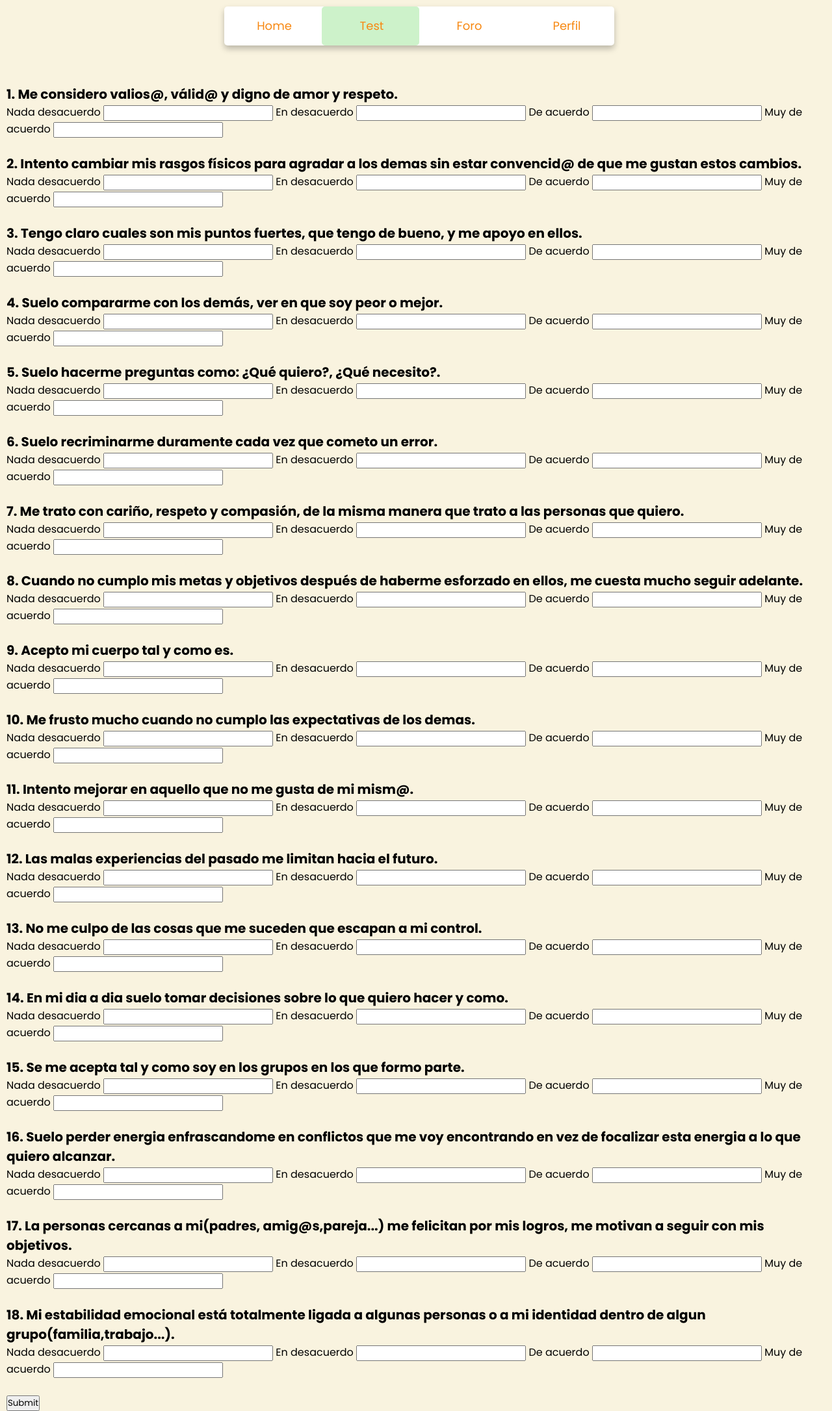
After one commit to Mry3ll0w/Proyecto-PINF, a Django app: template prpinf/app/templates/test1.html in a window 1280 px wide. The commit adds this page. Shown: the whole page at 65% size. Run offline with Django 3.2, Linux system fonts and the light colour scheme; the template is opened without the code that fills it, so the values that code supplies are empty, except form fields; tables that the repository leaves empty hold one stand-in row (values such as "Sample post"); form fields are guessed from the names that the template uses.

Commit message:
test generico hecho html

```diff
--- a/prpinf/app/templates/index.html
+++ b/prpinf/app/templates/index.html
@@ -67,8 +67,6 @@
         {{form}}
         <input type="submit">
       </form>
-
-    </form>
     <br>
 
     </div>
--- /dev/null
+++ b/prpinf/app/templates/test1.html
@@ -0,0 +1,291 @@
+<!DOCTYPE html>
+<html lang="en" dir="ltr">
+<head>
+    <meta charset="UTF-8">
+    <link rel="stylesheet" href="../../static/style.css">
+    <link href="../../static/test-generico.css" rel="stylesheet">
+</head>
+<header>
+    <div class="container">
+      <input type="radio" name="s" id="home">
+
+      <input type="radio" name="s" id="test" checked>
+      <input type="radio" name="s" id="foro">
+      <!--<input type="radio" name="s" id="help">-->
+      <input type="radio" name="s" id="perfil">
+      <nav>
+
+        <div class="slider"></div>
+
+
+        <label class="home" for="home">
+        <i class="fas fa-home"></i>Home
+        </label>
+
+
+        <label class="test" for="test">
+        <a href="test.html">
+        <i class="fas fa-blog"></i>Test
+        </a>
+        </label>
+
+        <label class="foro" for="foro">
+        <a href="foro.html">
+        <i class="fas fa-code"></i>Foro
+        </a>
+        </label>
+        <!--<label class="help" for="help">
+          <i class="fas fa-envelope"></i>
+        </label>-->
+        <label class="perfil" for="perfil">
+        <a href="perfil.html">
+        <i class="fas fa-user"></i>Perfil
+        </a>
+        </label>
+      </nav>
+    </div>
+  </header>
+
+<body class = "text">
+    <br>
+    <br>
+    <form action="" method="post">
+      {% csrf_token %}
+          <h2>1. Me considero valios@, válid@ y digno de amor y respeto.</h2>
+
+             <input type="radio" name="poll" value="option1" required>Nada desacuerdo
+              {{ PruebaPollform.value }}
+              <input type="radio" name="poll" value="option2" required>En desacuerdo
+              {{ PruebaPollform.value }}
+              <input type="radio" name="poll" value="option3" required>De acuerdo
+              {{ PruebaPollform.value }}
+              <input type="radio" name="poll" value="option4" required>Muy de acuerdo
+              {{ PruebaPollform.value }}
+
+          <br>
+          <br>
+          <h2>2. Intento cambiar mis rasgos físicos para agradar a los demas sin estar convencid@ de que me gustan estos cambios.</h2>
+
+             <input type="radio" name="poll" value="option4" required>Nada desacuerdo
+              {{ PruebaPollform.value }}
+              <input type="radio" name="poll" value="option3" required>En desacuerdo
+              {{ PruebaPollform.value }}
+              <input type="radio" name="poll" value="option2" required>De acuerdo
+              {{ PruebaPollform.value }}
+              <input type="radio" name="poll" value="option1" required>Muy de acuerdo
+              {{ PruebaPollform.value }}
+
+          <br>
+          <br>
+          <h2>3. Tengo claro cuales son mis puntos fuertes, que tengo de bueno, y me apoyo en ellos.</h2>
+
+             <input type="radio" name="poll" value="option1" required>Nada desacuerdo
+              {{ PruebaPollform.value }}
+              <input type="radio" name="poll" value="option2" required>En desacuerdo
+              {{ PruebaPollform.value }}
+              <input type="radio" name="poll" value="option3" required>De acuerdo
+              {{ PruebaPollform.value }}
+              <input type="radio" name="poll" value="option4" required>Muy de acuerdo
+              {{ PruebaPollform.value }}
+
+          <br>
+          <br>
+          <h2>4. Suelo compararme con los demás, ver en que soy peor o mejor.</h2>
+
+             <input type="radio" name="poll" value="option4" required>Nada desacuerdo
+              {{ PruebaPollform.value }}
+             <input type="radio" name="poll" value="option3" required>En desacuerdo
+              {{ PruebaPollform.value }}
+             <input type="radio" name="poll" value="option2" required>De acuerdo
+              {{ PruebaPollform.value }}
+             <input type="radio" name="poll" value="option1" required>Muy de acuerdo
+              {{ PruebaPollform.value }}
+
+          <br>
+          <br>
+          <h2>5. Suelo hacerme preguntas como: ¿Qué quiero?, ¿Qué necesito?.</h2>
+
+             <input type="radio" name="poll" value="option1" required>Nada desacuerdo
+              {{ PruebaPollform.value }}
+             <input type="radio" name="poll" value="option2" required>En desacuerdo
+              {{ PruebaPollform.value }}
+             <input type="radio" name="poll" value="option3" required>De acuerdo
+              {{ PruebaPollform.value }}
+             <input type="radio" name="poll" value="option4" required>Muy de acuerdo
+              {{ PruebaPollform.value }}
+
+          <br>
+          <br>
+          <h2>6. Suelo recriminarme duramente cada vez que cometo un error.</h2>
+
+             <input type="radio" name="poll" value="option4" required>Nada desacuerdo
+              {{ PruebaPollform.value }}
+             <input type="radio" name="poll" value="option3" required>En desacuerdo
+              {{ PruebaPollform.value }}
+             <input type="radio" name="poll" value="option2" required>De acuerdo
+              {{ PruebaPollform.value }}
+             <input type="radio" name="poll" value="option1" required>Muy de acuerdo
+              {{ PruebaPollform.value }}
+
+          <br>
+          <br>
+          <h2>7. Me trato con cariño, respeto y compasión, de la misma manera que trato a las personas que quiero.</h2>
+
+             <input type="radio" name="poll" value="option1" required>Nada desacuerdo
+              {{ PruebaPollform.value }}
+             <input type="radio" name="poll" value="option2" required>En desacuerdo
+              {{ PruebaPollform.value }}
+             <input type="radio" name="poll" value="option3" required>De acuerdo
+              {{ PruebaPollform.value }}
+             <input type="radio" name="poll" value="option4" required>Muy de acuerdo
+              {{ PruebaPollform.value }}
+
+          <br>
+          <br>
+          <h2>8. Cuando no cumplo mis metas y objetivos después de haberme esforzado en ellos, me cuesta mucho seguir adelante.</h2>
+
+             <input type="radio" name="poll" value="option4" required>Nada desacuerdo
+              {{ PruebaPollform.value }}
+             <input type="radio" name="poll" value="option3" required>En desacuerdo
+              {{ PruebaPollform.value }}
+             <input type="radio" name="poll" value="option2" required>De acuerdo
+              {{ PruebaPollform.value }}
+             <input type="radio" name="poll" value="option1" required>Muy de acuerdo
+              {{ PruebaPollform.value }}
+
+          <br>
+          <br>
+          <h2>9. Acepto mi cuerpo tal y como es.</h2>
+
+             <input type="radio" name="poll" value="option1" required>Nada desacuerdo
+              {{ PruebaPollform.value }}
+             <input type="radio" name="poll" value="option2" required>En desacuerdo
+              {{ PruebaPollform.value }}
+             <input type="radio" name="poll" value="option3" required>De acuerdo
+              {{ PruebaPollform.value }}
+             <input type="radio" name="poll" value="option4" required>Muy de acuerdo
+              {{ PruebaPollform.value }}
+
+          <br>
+          <br>
+          <h2>10. Me frusto mucho cuando no cumplo las expectativas de los demas.</h2>
+
+             <input type="radio" name="poll" value="option4" required>Nada desacuerdo
+              {{ PruebaPollform.value }}
+             <input type="radio" name="poll" value="option3" required>En desacuerdo
+              {{ PruebaPollform.value }}
+             <input type="radio" name="poll" value="option2" required>De acuerdo
+              {{ PruebaPollform.value }}
+             <input type="radio" name="poll" value="option1" required>Muy de acuerdo
+              {{ PruebaPollform.value }}
+
+          <br>
+          <br>
+          <h2>11. Intento mejorar en aquello que no me gusta de mi mism@.</h2>
+
+             <input type="radio" name="poll" value="option1" required>Nada desacuerdo
+              {{ PruebaPollform.value }}
+             <input type="radio" name="poll" value="option2" required>En desacuerdo
+              {{ PruebaPollform.value }}
+             <input type="radio" name="poll" value="option3" required>De acuerdo
+              {{ PruebaPollform.value }}
+             <input type="radio" name="poll" value="option4" required>Muy de acuerdo
+              {{ PruebaPollform.value }}
+
+          <br>
+          <br>
+          <h2>12. Las malas experiencias del pasado me limitan hacia el futuro.</h2>
+
+             <input type="radio" name="poll" value="option4" required>Nada desacuerdo
+              {{ PruebaPollform.value }}
+             <input type="radio" name="poll" value="option3" required>En desacuerdo
+              {{ PruebaPollform.value }}
+             <input type="radio" name="poll" value="option2" required>De acuerdo
+              {{ PruebaPollform.value }}
+             <input type="radio" name="poll" value="option1" required>Muy de acuerdo
+              {{ PruebaPollform.value }}
+
+          <br>
+          <br>
+          <h2>13. No me culpo de las cosas que me suceden que escapan a mi control.</h2>
+
+             <input type="radio" name="poll" value="option1" required>Nada desacuerdo
+              {{ PruebaPollform.value }}
+             <input type="radio" name="poll" value="option2" required>En desacuerdo
+              {{ PruebaPollform.value }}
+             <input type="radio" name="poll" value="option3" required>De acuerdo
+              {{ PruebaPollform.value }}
+             <input type="radio" name="poll" value="option4" required>Muy de acuerdo
+              {{ PruebaPollform.value }}
+
+          <br>
+          <br>
+          <h2>14. En mi dia a dia suelo tomar decisiones sobre lo que quiero hacer y como.</h2>
+
+             <input type="radio" name="poll" value="option1" required>Nada desacuerdo
+              {{ PruebaPollform.value }}
+             <input type="radio" name="poll" value="option2" required>En desacuerdo
+              {{ PruebaPollform.value }}
+             <input type="radio" name="poll" value="option3" required>De acuerdo
+              {{ PruebaPollform.value }}
+             <input type="radio" name="poll" value="option4" required>Muy de acuerdo
+              {{ PruebaPollform.value }}
+
+          <br>
+          <br>
+          <h2>15. Se me acepta tal y como soy en los grupos en los que formo parte.</h2>
+
+             <input type="radio" name="poll" value="option1" required>Nada desacuerdo
+              {{ PruebaPollform.value }}
+             <input type="radio" name="poll" value="option2" required>En desacuerdo
+              {{ PruebaPollform.value }}
+             <input type="radio" name="poll" value="option3" required>De acuerdo
+              {{ PruebaPollform.value }}
+             <input type="radio" name="poll" value="option4" required>Muy de acuerdo
+              {{ PruebaPollform.value }}
+
+          <br>
+          <br>
+          <h2>16. Suelo perder energia enfrascandome en conflictos que me voy encontrando en vez de focalizar esta energia a lo que quiero alcanzar.</h2>
+
+             <input type="radio" name="poll" value="option4" required>Nada desacuerdo
+              {{ PruebaPollform.value }}
+             <input type="radio" name="poll" value="option3" required>En desacuerdo
+              {{ PruebaPollform.value }}
+             <input type="radio" name="poll" value="option2" required>De acuerdo
+              {{ PruebaPollform.value }}
+             <input type="radio" name="poll" value="option1" required>Muy de acuerdo
+              {{ PruebaPollform.value }}
+
+          <br>
+          <br>
+          <h2>17. La personas cercanas a mi(padres, amig@s,pareja...) me felicitan por mis logros, me motivan a seguir con mis objetivos.</h2>
+
+             <input type="radio" name="poll" value="option1" required>Nada desacuerdo
+              {{ PruebaPollform.value }}
+             <input type="radio" name="poll" value="option2" required>En desacuerdo
+              {{ PruebaPollform.value }}
+             <input type="radio" name="poll" value="option3" required>De acuerdo
+              {{ PruebaPollform.value }}
+             <input type="radio" name="poll" value="option4" required>Muy de acuerdo
+              {{ PruebaPollform.value }}
+
+          <br>
+          <br>
+          <h2>18. Mi estabilidad emocional está totalmente ligada a algunas personas o a mi identidad dentro de algun grupo(familia,trabajo...).</h2>
+
+             <input type="radio" name="poll" value="option4" required>Nada desacuerdo
+              {{ PruebaPollform.value }}
+             <input type="radio" name="poll" value="option3" required>En desacuerdo
+              {{ PruebaPollform.value }}
+             <input type="radio" name="poll" value="option2" required>De acuerdo
+              {{ PruebaPollform.value }}
+             <input type="radio" name="poll" value="option1" required>Muy de acuerdo
+              {{ PruebaPollform.value }}
+
+          <br>
+          <br>
+        <input type="submit"></input>
+    </form>
+</body>
+  </html>
--- /dev/null
+++ b/prpinf/static/test-generico.css
@@ -0,0 +1,7 @@
+.text{
+    margin-left: 10px;
+}
+
+h2{
+    font-size: 20px;
+}
```
